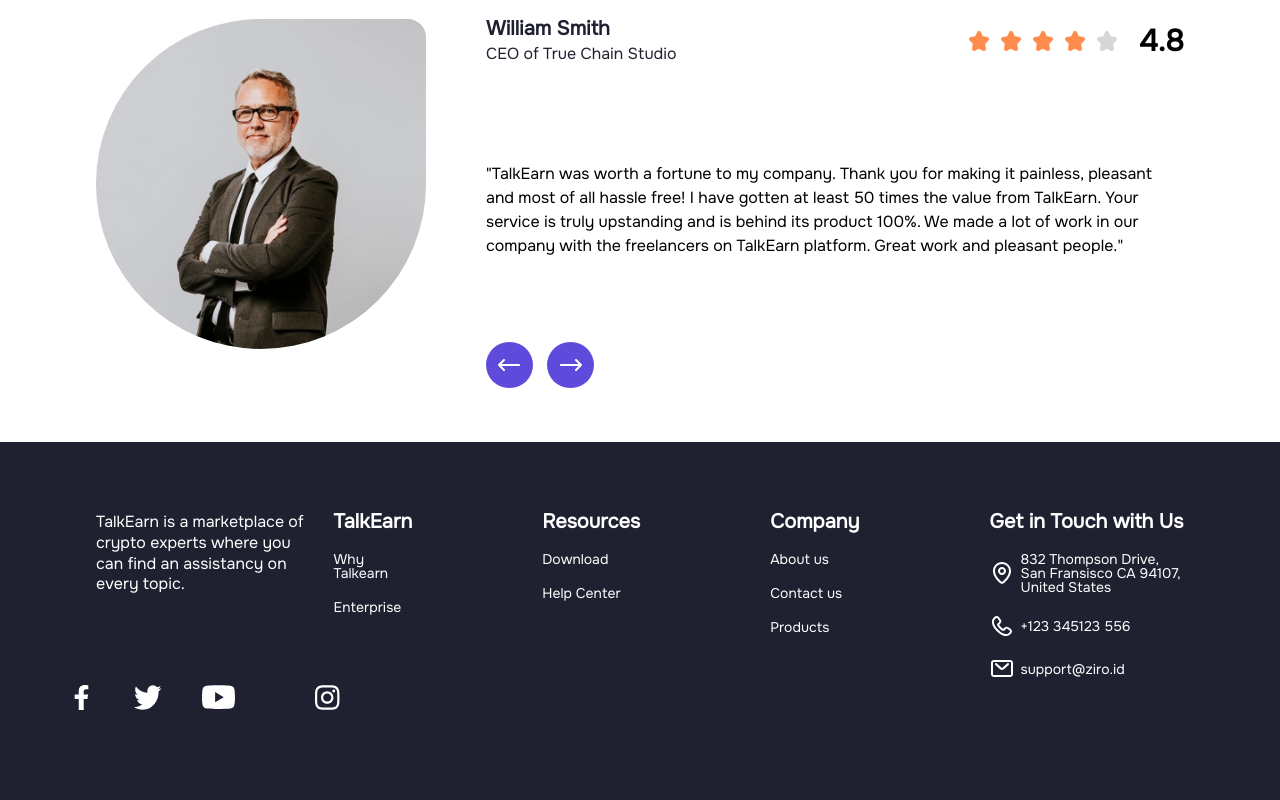
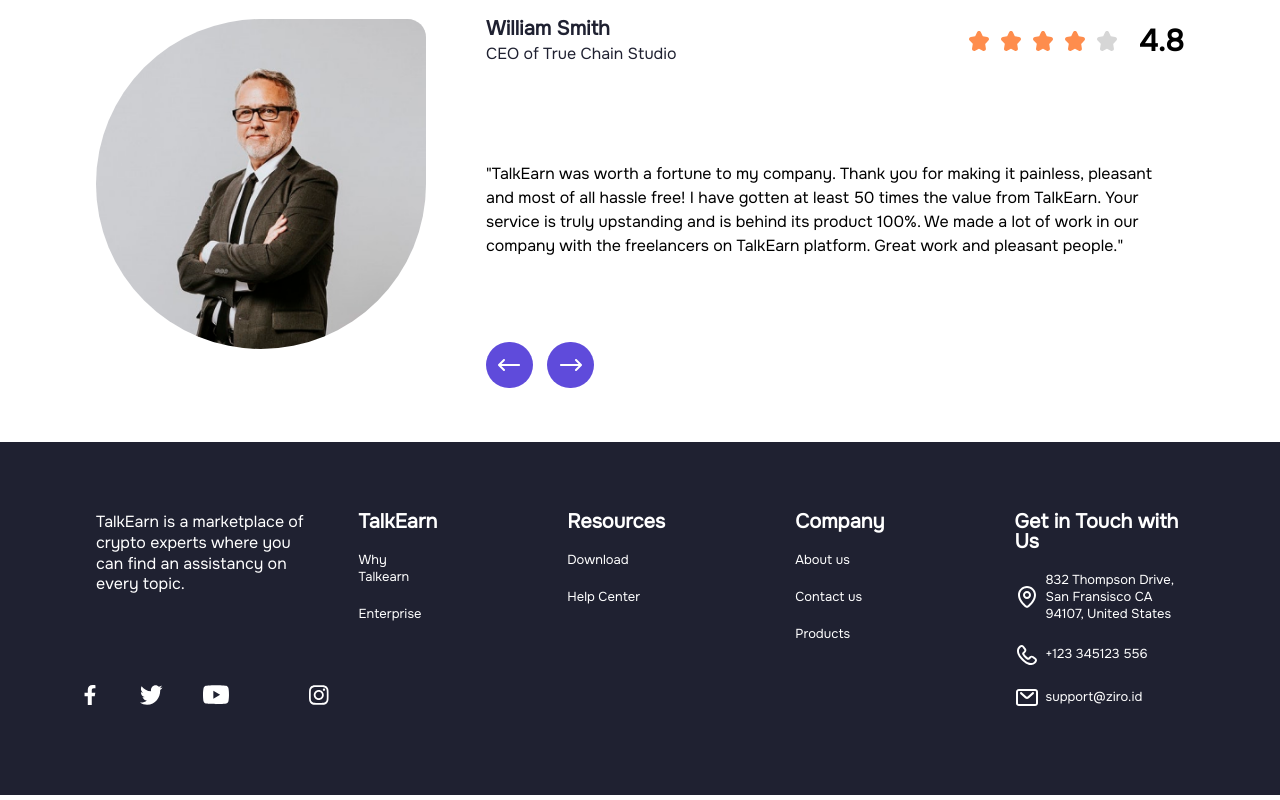
Before and after one commit to Kutabarik/TalkEarn, a plain HTML site: page src/index.html in a window 1280 px wide. Shown: the part 3155-3955 px from the top of the page. Drawn offline with Linux system fonts and the light colour scheme; files whose address does not match are found by name.

Commit message:
add content

```diff
--- a/src/scss/style.scss
+++ b/src/scss/style.scss
@@ -551,7 +551,7 @@ body{
         padding: 70px 0;
         display: flex;
         justify-content: space-between;
-        gap: 20px;
+        gap: 45px;
         &__left {
             display: flex;
             width: 20%;
@@ -567,7 +567,7 @@ body{
                 align-items: center;
             }
             &__icons img {
-                height: 25px;
+                height: 20px;
             }
             &__icons a {
                 padding: 20px;
@@ -592,9 +592,10 @@ body{
                     font-weight: 600;
                 }
                 &__link  {
-                    font-size: 14px;
+                    font-size: 13px;
                     font-weight: 400;
                     color: $whiteColor;
+                    line-height: 1.3;
                     &__icon {
                         display: flex;
                         align-items: center;
```
Also changed, not shown: src/css/style.css, 1 other file.
